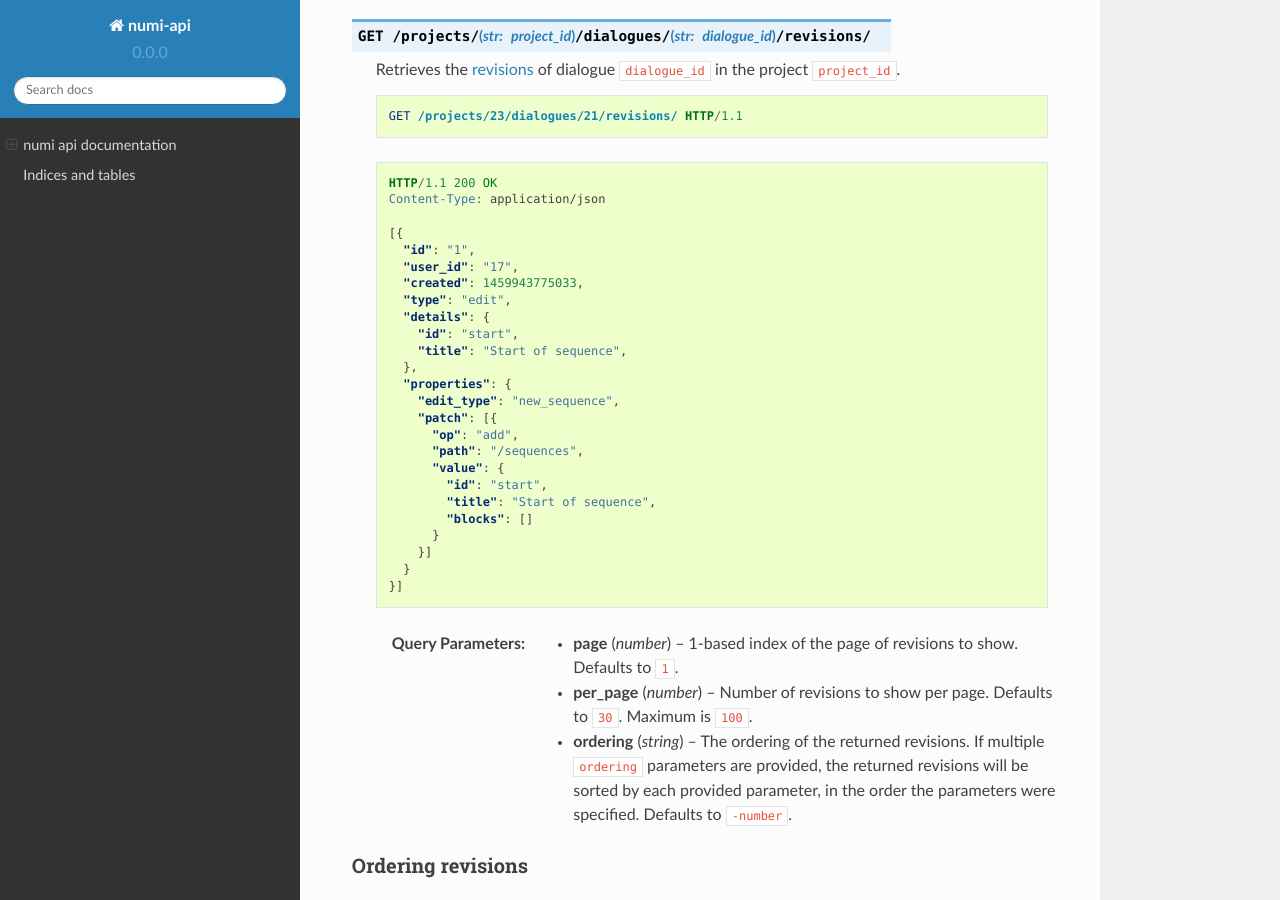
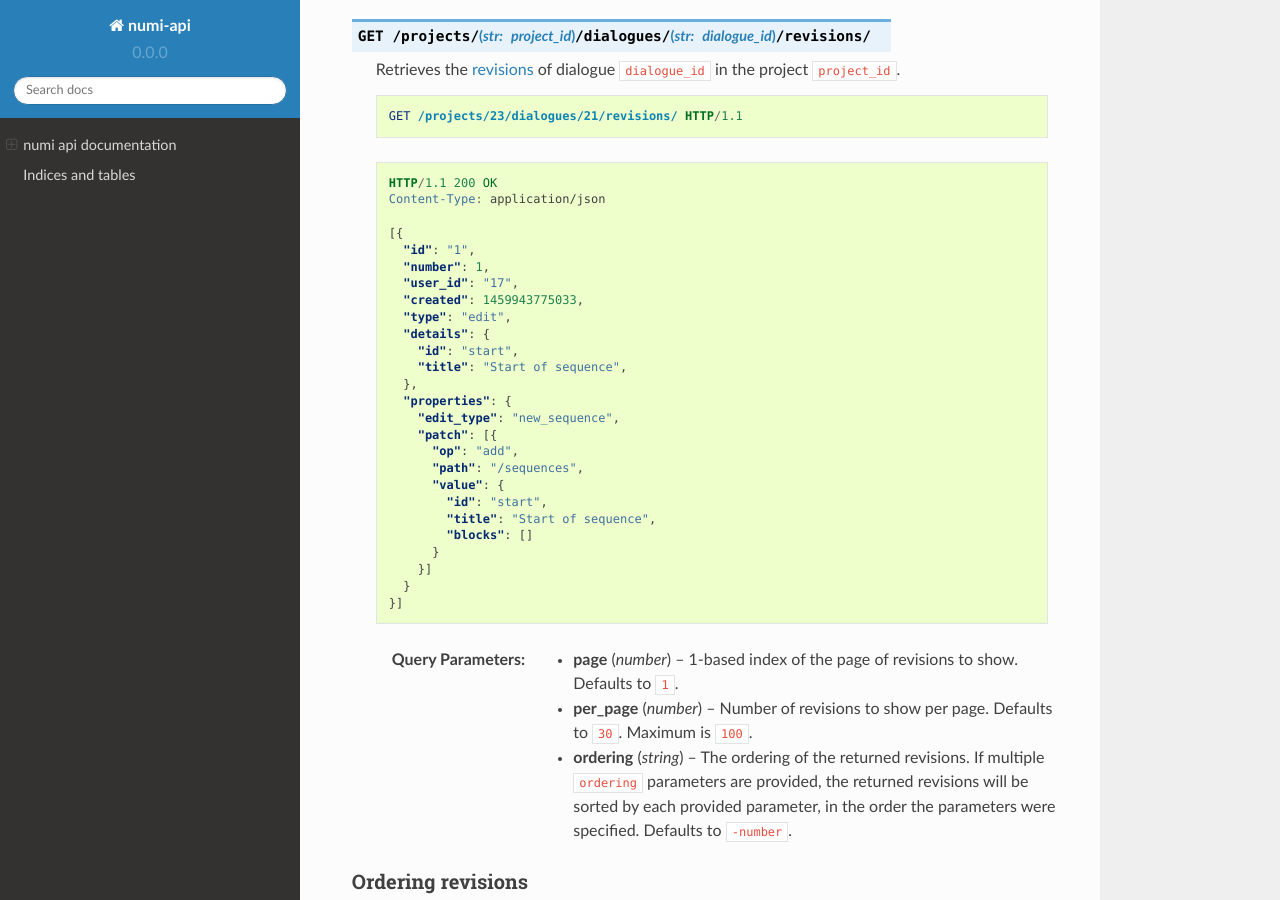
Before and after one commit to praekelt/numi-api, a Sphinx documentation site: the page built from docs/index.rst, in a window 1280 px wide and 900 px high, scrolled down 9119 px. Built offline with Sphinx 7.4.7 and the Read the Docs theme 2.0.0, drawn with Linux system fonts in a browser that asks for light colours; some of the changed text lies outside the part shown.

Commit message:
Include revision number field in revision examples in docs

```diff
--- a/docs/index.rst
+++ b/docs/index.rst
@@ -514,6 +514,7 @@
 
      [{
        "id": "1",
+       "number": 1,
        "user_id": "17",
        "created": 1459943775033,
        "type": "edit",
@@ -605,6 +606,7 @@
 
      {
        "id": "1",
+       "number": 1,
        "user_id": "17",
        "created": 1459943775033,
        "type": "edit",
@@ -675,6 +677,7 @@
 
      [{
        "id": "1",
+       "number": 1,
        "user_id": "17",
        "created": 1459943775033,
        "type": "edit",
@@ -696,6 +699,7 @@
        }
      }, {
        "id": "2",
+       "number": 2,
        "user_id": "17",
        "created": 1459943775033,
        "type": "edit",
```
